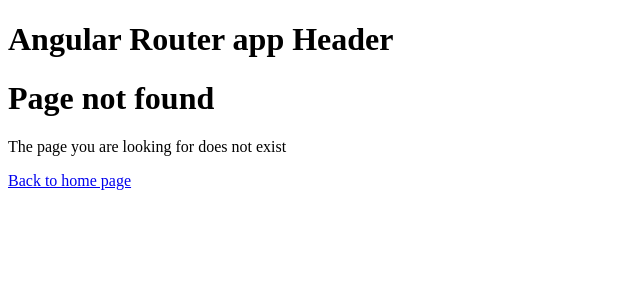
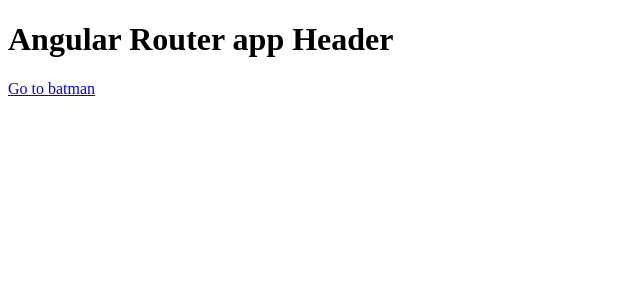
Before and after one commit to AnPham112/angular-features, an Angular app in the folder angular-routing/: page /herodetail in a window 1280 px wide. Before the commit this address had no page. Shown: the top 300 px of the page, without its empty margins (0-640 px from the left). Built offline with nearby package versions, Linux system fonts and the light colour scheme.

Commit message:
access-query-params

```diff
--- a/angular-routing/src/app/app.routes.ts
+++ b/angular-routing/src/app/app.routes.ts
@@ -40,7 +40,7 @@ export const routes: Routes = [
   { path: 'home', component: HomeComponent },
   { path: 'home/items', component: ItemsComponent },
   { path: 'hero', component: HeroListComponent },
-  { path: 'hero/:id', component: HeroDetailComponent },
+  { path: 'herodetail', component: HeroDetailComponent },
   { path: 'user/:userId', component: UserComponent },
   {
     path: 'old-user-page',
--- a/angular-routing/src/app/components/hero-detail/hero-detail.component.html
+++ b/angular-routing/src/app/components/hero-detail/hero-detail.component.html
@@ -3,8 +3,12 @@
 </div>
 
 <!-- mặc dù bấm navigate qua batman detail,
- nếu sử dụng route.snapshot.params thì hero.name sẽ không thay đổi vẫn giữ là Superman
- vì page hiện tại đang là hero detail mà dùng route.snapshot.params trong ngOnInit thì
- khi navigate qua batman nó vẫn đang là page hero detail nên không gọi lại ngOnInit
- -->
-<a [routerLink]="['/hero/2']">Go to Batman</a>
+    nếu sử dụng route.snapshot.params thì hero.name sẽ không thay đổi vẫn giữ là Superman
+    vì page hiện tại đang là hero detail mà dùng route.snapshot.params trong ngOnInit thì
+    khi navigate qua batman nó vẫn đang là page hero detail nên không gọi lại ngOnInit
+    -->
+<!-- <a [routerLink]="['/hero/2']">Go to Batman</a> -->
+
+<a [routerLink]="['/herodetail']" [queryParams]="{ id: 2 }" [fragment]="'abc'"
+  >Go to batman</a
+>
--- a/angular-routing/src/app/components/hero-detail/hero-detail.component.ts
+++ b/angular-routing/src/app/components/hero-detail/hero-detail.component.ts
@@ -15,8 +15,11 @@ import { AsyncPipe, NgIf } from '@angular/common';
 export class HeroDetailComponent {
   route = inject(ActivatedRoute);
   heroService = inject(HeroService);
-  hero$ = this.route.params.pipe(
-    switchMap((param) => this.heroService.getHeroById(param['id']))
+  // hero$ = this.route.params.pipe(
+  //   switchMap((param) => this.heroService.getHeroById(param['id']))
+  // );
+  hero$ = this.route.queryParams.pipe(
+    switchMap((qParams) => this.heroService.getHeroById(qParams['id']))
   );
   // hero$!: Observable<Hero | undefined>;
   // ngOnInit(): void {
--- a/angular-routing/src/app/components/hero-list/hero-list.component.ts
+++ b/angular-routing/src/app/components/hero-list/hero-list.component.ts
@@ -18,6 +18,14 @@ export class HeroListComponent {
 
   goToHero(hero: Hero) {
     // this.router.navigate([`/hero/${hero.id}`]);
-    this.router.navigate(['hero', hero.id]);
+
+    // endcode -> avoid
+    // this.router.navigate([`herodetail?id=${hero.id}`]);
+
+    // fragment: 'testne' -> #testne
+    this.router.navigate(['herodetail'], {
+      queryParams: { id: hero.id },
+      fragment: 'testne',
+    });
   }
 }
```
